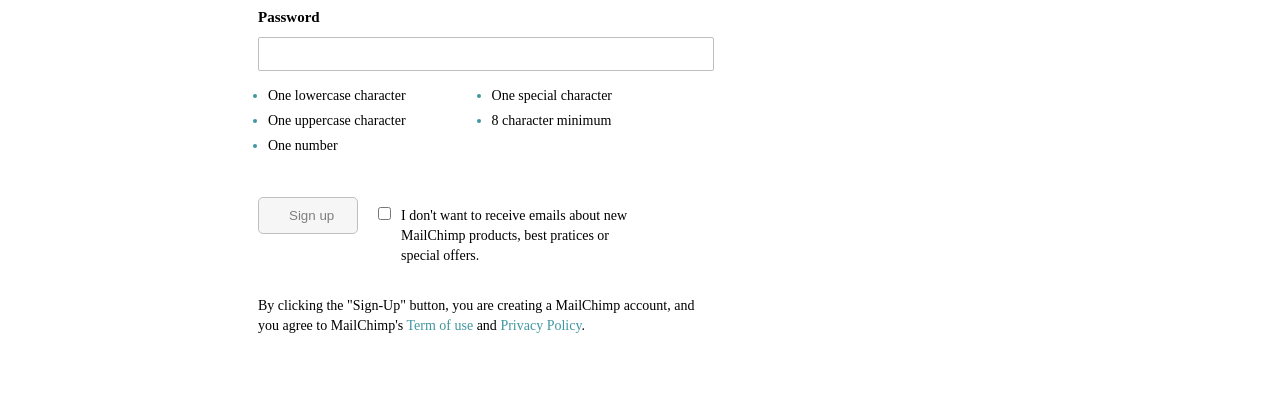
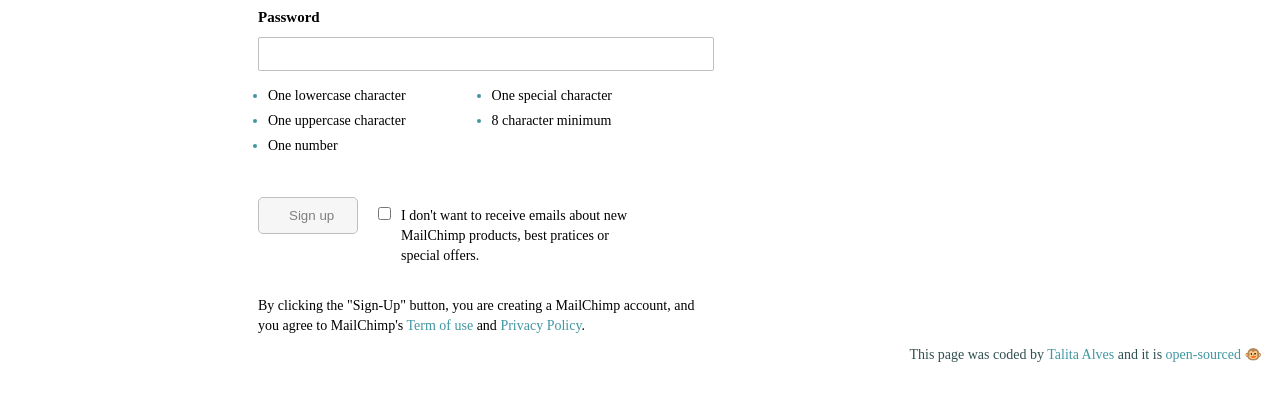
Before and after one commit to TalitAlves/MailChimp-Form, a plain HTML site: page index.html in a window 1280 px wide. Shown: the part 274-674 px from the top of the page. Drawn offline with Linux system fonts and the light colour scheme.

Commit message:
update files names and add footer

```diff
--- a/ejercicio2.html
+++ b/index.html
@@ -4,7 +4,7 @@
     <meta charset="UTF-8">
     <meta http-equiv="X-UA-Compatible" content="IE=edge">
     <meta name="viewport" content="width=device-width, initial-scale=1.0">
-    <link rel="stylesheet" href="ejercicio2.css">
+    <link rel="stylesheet" href="styles.css">
     <title>Mailchimp sign-up form</title>
 </head>
 <body>
@@ -47,6 +47,7 @@
         </div>
     </div>
 </body>
+<footer>This page was coded by <a href="https://www.linkedin.com/in/talitaalvesgomes/?locale=en_US">Talita Alves</a> and it is <a href="https://github.com/TalitAlves/MailChimp-Form">open-sourced 🐵</a></footer>
 
 </body>
 </html>
--- a/ejercicio2.css
+++ b/styles.css
@@ -86,3 +86,10 @@ input#checkbox{
     margin-top: 30px;
     font-size: 14px;
 }
+
+footer{
+    font-size: 14px;
+    margin: 10px;
+    text-align: right;
+    color:darkslategrey
+}
```
